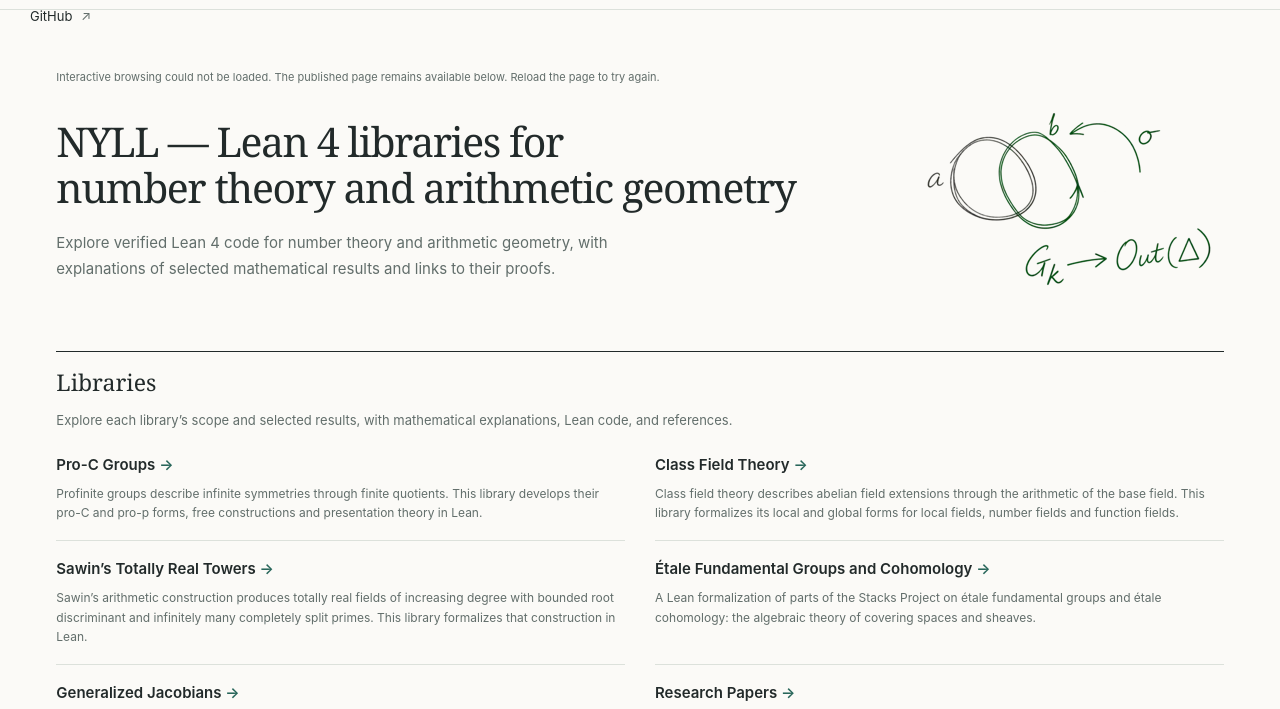
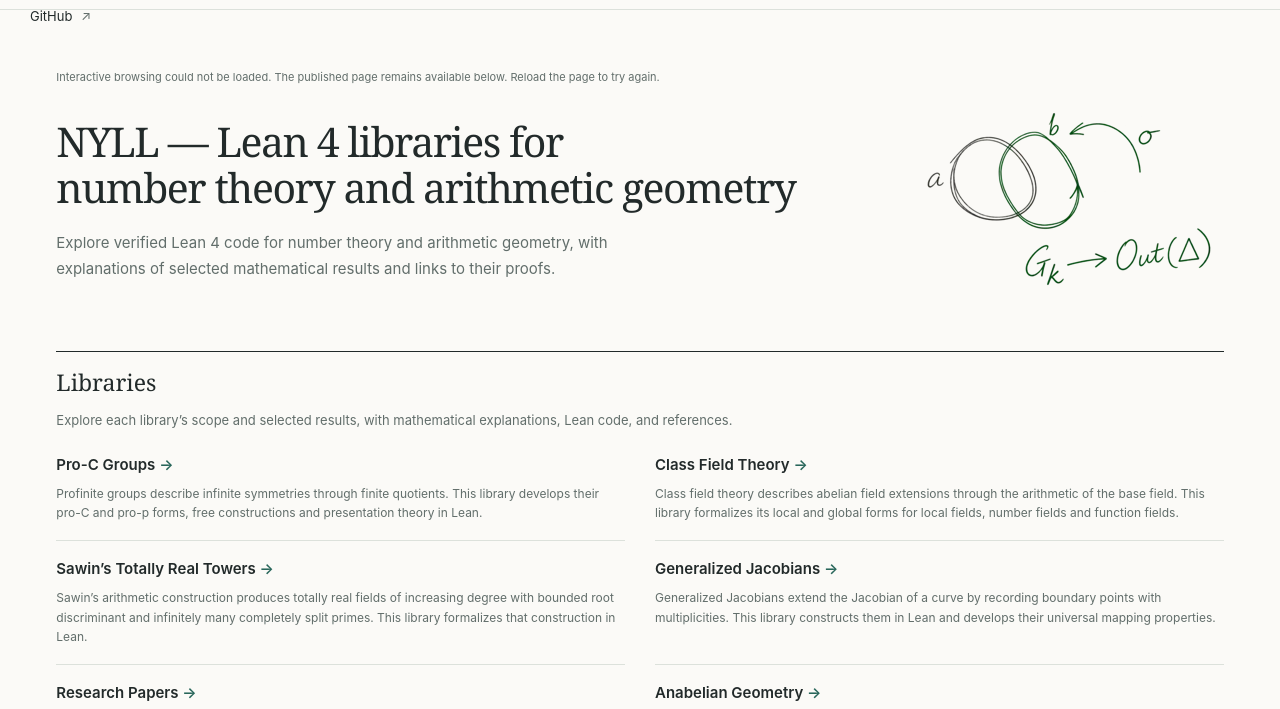
Before and after one commit to n-yamaguchi-0729/NYLL, a plain HTML site: page site/index.html in a window 1280 px wide. Shown: the part 58-767 px from the top of the page. Drawn offline with Linux system fonts and the light colour scheme.

Commit message:
Remove private etale distribution from public introductions

```diff
--- a/site/index.html
+++ b/site/index.html
@@ -56,7 +56,6 @@
           <li><h3><a href="./libraries/pro-c-groups/">Pro-C Groups <span aria-hidden="true">→</span></a></h3><p>Profinite groups describe infinite symmetries through finite quotients. This library develops their pro-C and pro-p forms, free constructions and presentation theory in Lean.</p></li>
           <li><h3><a href="./libraries/class-field-theory/">Class Field Theory <span aria-hidden="true">→</span></a></h3><p>Class field theory describes abelian field extensions through the arithmetic of the base field. This library formalizes its local and global forms for local fields, number fields and function fields.</p></li>
           <li><h3><a href="./libraries/sawin-totally-real-towers/">Sawin’s Totally Real Towers <span aria-hidden="true">→</span></a></h3><p>Sawin’s arithmetic construction produces totally real fields of increasing degree with bounded root discriminant and infinitely many completely split primes. This library formalizes that construction in Lean.</p></li>
-          <li><h3><a href="./libraries/etale-fundamental-groups-and-cohomology/">Étale Fundamental Groups and Cohomology <span aria-hidden="true">→</span></a></h3><p>A Lean formalization of parts of the Stacks Project on étale fundamental groups and étale cohomology: the algebraic theory of covering spaces and sheaves.</p></li>
           <li><h3><a href="./libraries/jacobian-varieties/">Generalized Jacobians <span aria-hidden="true">→</span></a></h3><p>Generalized Jacobians extend the Jacobian of a curve by recording boundary points with multiplicities. This library constructs them in Lean and develops their universal mapping properties.</p></li>
           <li><h3><a href="./libraries/research-papers/">Research Papers <span aria-hidden="true">→</span></a></h3><p>Lean formalizations of Naganori Yamaguchi’s papers on ab-faithfulness of absolute Galois groups and extension of solvable coverings across horizontal divisors.</p></li>
           <li><h3><a href="./libraries/anabelian-geometry/">Anabelian Geometry <span aria-hidden="true">→</span></a></h3><p>Anabelian geometry seeks to recover algebraic curves from their arithmetic fundamental groups. This library formalizes genus-zero weak reconstruction over number fields and geometric slimness.</p></li>
```
Also changed, not shown: 1 other file.
